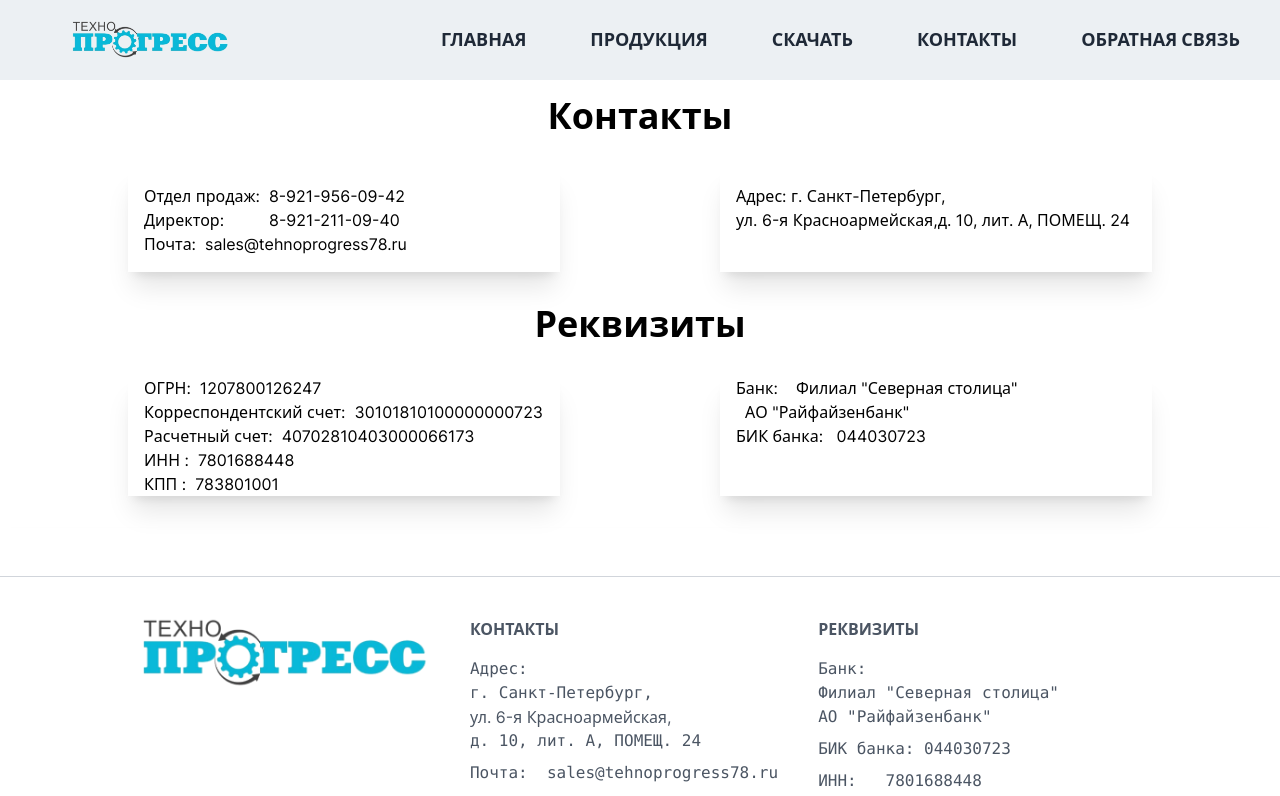
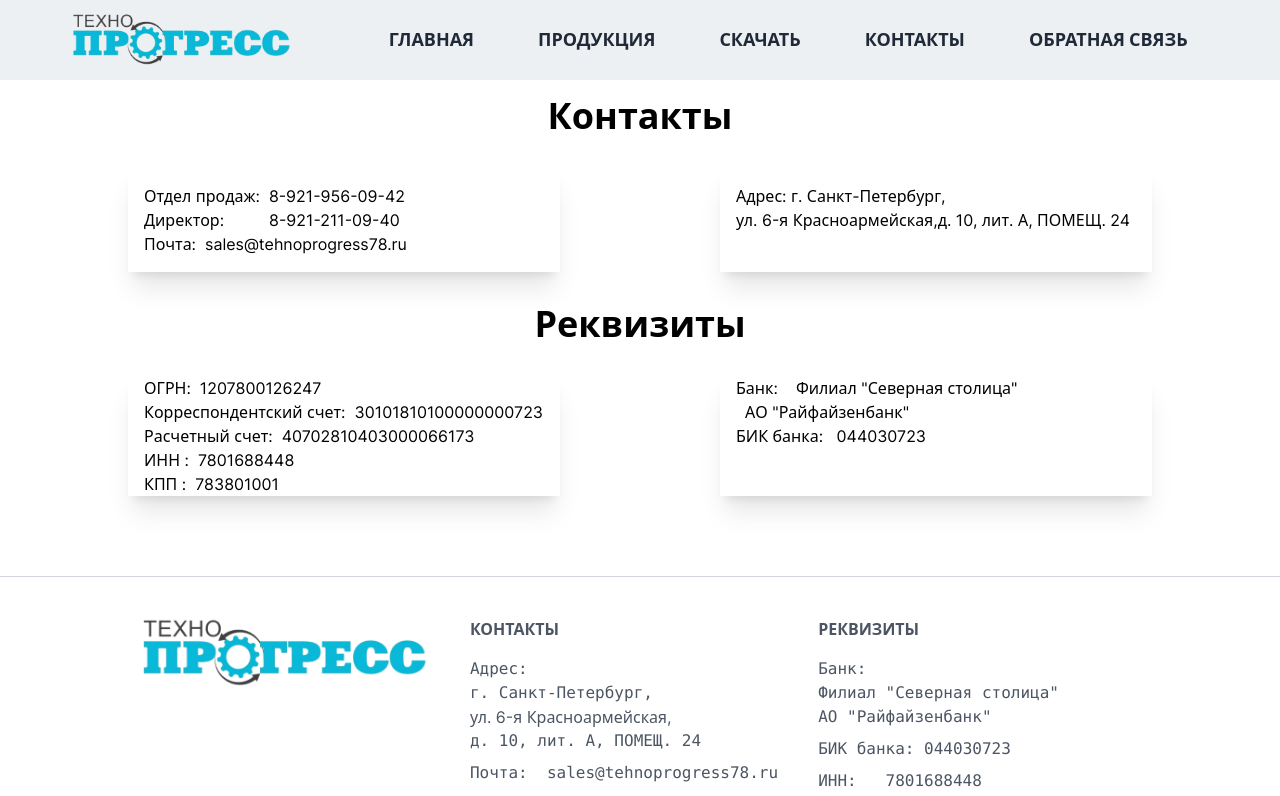
Before and after one commit to SoraHimmel2/TehnoProgress, a Next.js app: page /contacts in a window 1280 px wide. Shown: the top 796 px of the page. Built offline with nearby package versions, Linux system fonts and the light colour scheme.

Commit message:
change navbar

```diff
--- a/src/components/Navbar/Navbar.tsx
+++ b/src/components/Navbar/Navbar.tsx
@@ -58,11 +58,40 @@ const Navbar = () => {
           : 'fixed top-0 z-[100] h-20 w-full'
       }
     >
-      <div className='flex h-full w-full items-center justify-between px-2 md:flex-row-reverse  2xl:px-16'>
-        <div>
+      <div className='flex h-full w-full items-center  justify-between px-2 lg:flex-row-reverse   2xl:px-16'>
+        <div className='flex lg:flex-1 2xl:ml-40'>
+          <div className='  border-black'>
+            <NavbarList
+              linkColor={linkColor}
+              ulClassName='hidden lg:flex'
+              liArray={listItemsArray}
+              liClassName=' lg:mx-5 xl:mx-8 text-lg font-bold uppercase hover:border-b'
+            ></NavbarList>
+            {/* Hamburger Icon */}
+            <div
+              style={{ color: `${linkColor}` }}
+              onClick={handleNav}
+              className='px-4 lg:hidden'
+            >
+              <AiOutlineMenu size={25} />
+            </div>
+          </div>
+        </div>
+
+        <div className='visible   border-black xl:visible'>
+          <Link href='/'>
+            <a>
+              <img
+                src='/images/logo-vq.png'
+                className=' h-14  border-red-500   lg:mx-4  xl:mx-16 '
+              ></img>
+            </a>
+          </Link>
+        </div>
+        <div className='invisible  border-black lg:hidden'>
           <NavbarList
             linkColor={linkColor}
-            ulClassName='hidden md:flex'
+            ulClassName='hidden lg:flex'
             liArray={listItemsArray}
             liClassName='mx-8 text-lg font-bold uppercase hover:border-b'
           ></NavbarList>
@@ -70,17 +99,10 @@ const Navbar = () => {
           <div
             style={{ color: `${linkColor}` }}
             onClick={handleNav}
-            className='px-4 md:hidden'
+            className='px-4 lg:hidden'
           >
             <AiOutlineMenu size={25} />
           </div>
-        </div>
-        <div className='visible  xl:visible'>
-          <Link href='/'>
-            <a>
-              <img src='/images/logo-vq.png' className='h-10   px-16 '></img>
-            </a>
-          </Link>
         </div>
       </div>
 
@@ -90,7 +112,7 @@ const Navbar = () => {
         onClick={handleNav}
         className={
           nav
-            ? 'absolute top-10 right-6 z-[60] flex h-14 w-14 cursor-pointer items-center  justify-center  border-none bg-none p-3  md:hidden'
+            ? 'absolute top-10 right-6 z-[60] flex h-14 w-14 cursor-pointer items-center  justify-center  border-none bg-none p-3  lg:hidden'
             : 'hidden'
         }
       >
@@ -103,14 +125,14 @@ const Navbar = () => {
       <div
         onClick={handleNav}
         className={
-          nav ? 'fixed left-0 top-0 h-screen w-full bg-black/70 md:hidden' : ''
+          nav ? 'fixed left-0 top-0 h-screen w-full bg-black/70 lg:hidden' : ''
         }
       >
         {/* Side Drawer Menu */}
         <div
           className={
             nav
-              ? ' fixed left-0 top-0 h-screen w-[75%] bg-[#ecf0f3] p-10 duration-500 ease-in sm:w-[60%] md:w-[45%]'
+              ? ' fixed left-0 top-0 h-screen w-[75%] bg-[#ecf0f3] p-10 duration-500 ease-in sm:w-[60%] md:w-[45%] '
               : 'invisible fixed left-[-100%] top-0 p-10 duration-500 ease-in'
           }
         >
@@ -130,44 +152,6 @@ const Navbar = () => {
               liClassName='py-3 text-sm'
             ></NavbarList>
 
-            {/* <div className='pt-40'>
-              <div className='my-4 flex w-full items-center justify-between sm:w-[80%]'>
-                <a
-                  href='https://www.linkedin.com/in/clint-briley-50056920a/'
-                  target='_blank'
-                  rel='noreferrer'
-                >
-                  <div className='cursor-pointer rounded-full p-3 shadow-lg shadow-gray-400 duration-300 ease-in hover:scale-105'>
-                    <FaLinkedinIn />
-                  </div>
-                </a>
-                <a
-                  href='https://github.com/fireclint'
-                  target='_blank'
-                  rel='noreferrer'
-                >
-                  <div className='cursor-pointer rounded-full p-3 shadow-lg shadow-gray-400 duration-300 ease-in hover:scale-105'>
-                    <FaGithub />
-                  </div>
-                </a>
-                <Link href='/#contact'>
-                  <div
-                    onClick={() => setNav(!nav)}
-                    className='cursor-pointer rounded-full p-3 shadow-lg shadow-gray-400 duration-300 ease-in hover:scale-105'
-                  >
-                    <AiOutlineMail />
-                  </div>
-                </Link>
-                <Link href='/resume'>
-                  <div
-                    onClick={() => setNav(!nav)}
-                    className='cursor-pointer rounded-full p-3 shadow-lg shadow-gray-400 duration-300 ease-in hover:scale-105'
-                  >
-                    <BsFillPersonLinesFill />
-                  </div>
-                </Link>
-              </div>
-            </div> */}
             <div className='mt-4'>
               <h6 className='mb-4 flex justify-start font-semibold uppercase md:justify-start'>
                 Контакты
```
